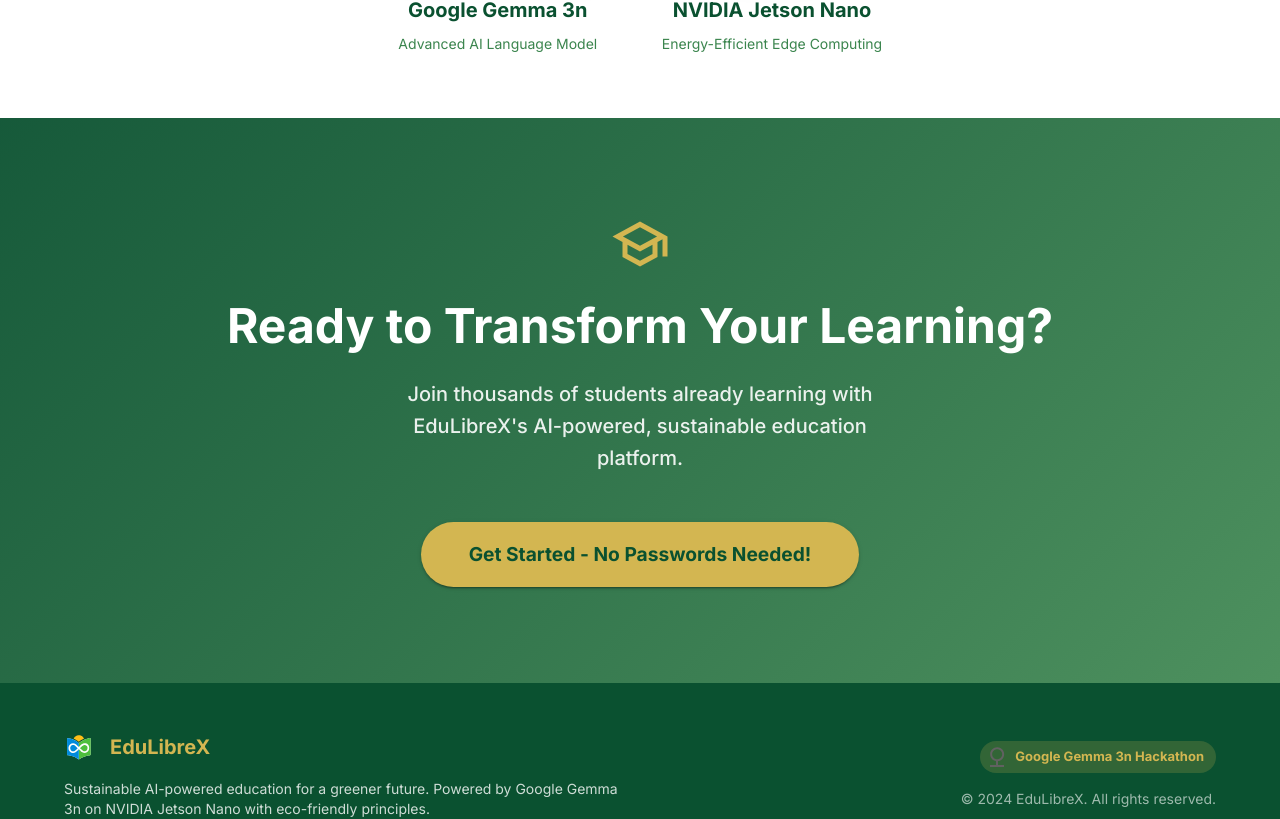
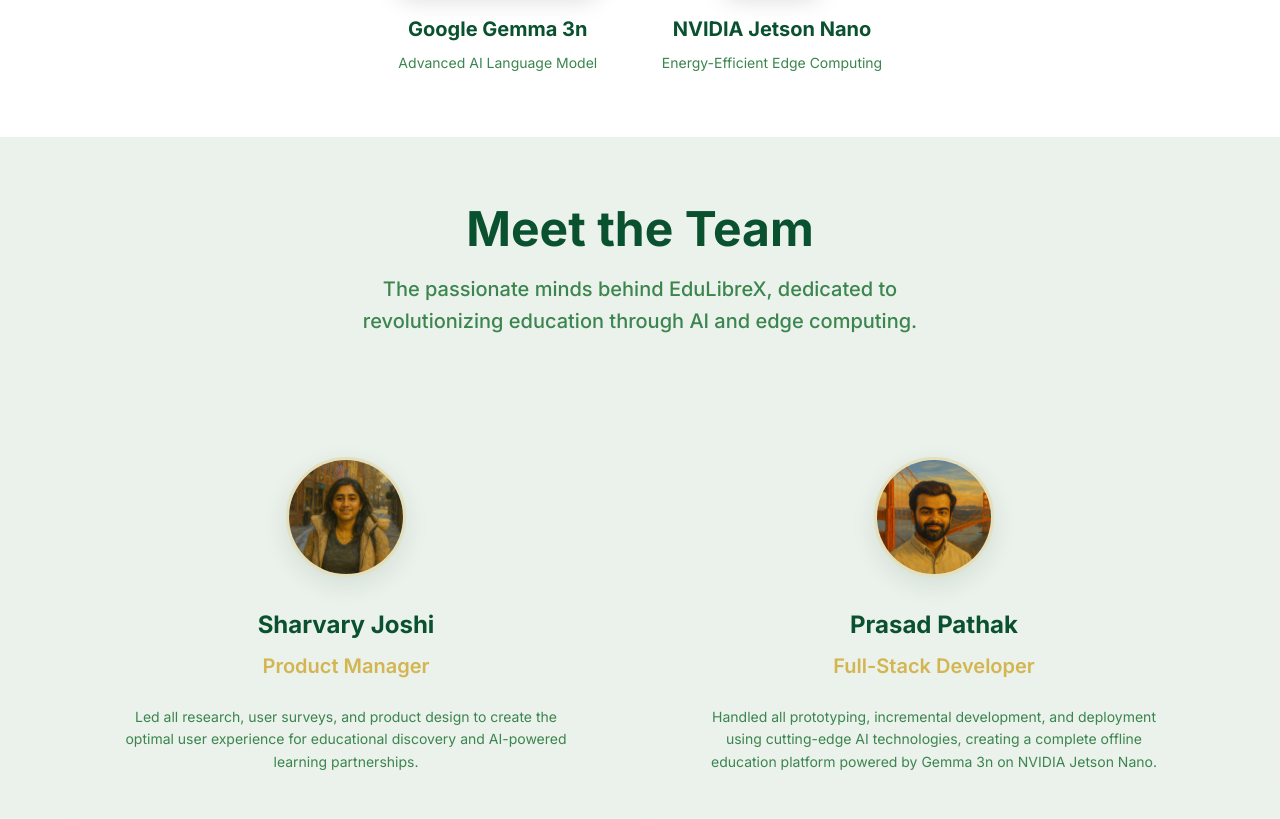
Before and after one commit to prasaddpathak/ai-tutor, a React (Vite) app in the folder frontend/: page / in a window 1280 px wide. Shown: the part 2005-2824 px from the top of the page. Built offline with nearby package versions, Linux system fonts and the light colour scheme; no server answers.

Commit message:
add team section for deployment

```diff
--- a/frontend/src/i18n/locales/en.json
+++ b/frontend/src/i18n/locales/en.json
@@ -81,6 +81,16 @@
       "description": "EduLibreX harnesses the cutting-edge Google Gemma 3n language model running efficiently on NVIDIA Jetson Nano hardware, delivering powerful AI education while maintaining sustainability and offline capability.",
       "gemma": "Advanced AI Language Model",
       "jetson": "Energy-Efficient Edge Computing"
+    },
+    "team": {
+      "title": "Meet the Team",
+      "subtitle": "The passionate minds behind EduLibreX, dedicated to revolutionizing education through AI and edge computing.",
+      "sharvary": {
+        "description": "Led all research, user surveys, and product design to create the optimal user experience for educational discovery and AI-powered learning partnerships."
+      },
+      "prasad": {
+        "description": "Handled all prototyping, incremental development, and deployment using cutting-edge AI technologies, creating a complete offline education platform powered by Gemma 3n on NVIDIA Jetson Nano."
+      }
     },
     "cta": {
       "title": "Ready to Transform Your Learning?",
--- a/frontend/src/i18n/locales/es.json
+++ b/frontend/src/i18n/locales/es.json
@@ -81,6 +81,16 @@
       "description": "EduLibreX aprovecha el modelo de lenguaje Google Gemma 3n de vanguardia ejecutándose eficientemente en hardware NVIDIA Jetson Nano, ofreciendo educación IA poderosa mientras mantiene sostenibilidad y capacidad sin conexión.",
       "gemma": "Modelo de Lenguaje IA Avanzado",
       "jetson": "Computación de Borde Eficiente en Energía"
+    },
+    "team": {
+      "title": "Conoce al Equipo",
+      "subtitle": "Las mentes apasionadas detrás de EduLibreX, dedicadas a revolucionar la educación a través de IA y computación de borde.",
+      "sharvary": {
+        "description": "Dirigió toda la investigación, encuestas de usuarios y diseño de producto para crear la experiencia de usuario óptima para el descubrimiento educativo y las asociaciones de aprendizaje impulsadas por IA."
+      },
+      "prasad": {
+        "description": "Manejó todo el prototipado, desarrollo incremental y despliegue utilizando tecnologías de IA de vanguardia, creando una plataforma educativa offline completa impulsada por Gemma 3n en NVIDIA Jetson Nano."
+      }
     },
     "cta": {
       "title": "¿Listo para Transformar tu Aprendizaje?",
--- a/frontend/src/pages/Landing/LandingPage.tsx
+++ b/frontend/src/pages/Landing/LandingPage.tsx
@@ -347,7 +347,7 @@
           >
             <Box sx={{ textAlign: 'center' }}>
               <Typography
-                variant="h4"
+                variant="h3"
                 fontWeight="bold"
                 gutterBottom
                 sx={{ color: '#0A5130' }}
@@ -402,6 +402,198 @@
               </Box>
             </Box>
           </motion.div>
+        </Container>
+      </Box>
+
+      {/* Team Section */}
+      <Box sx={{ py: 8, backgroundColor: alpha('#0A5130', 0.05) }}>
+        <Container maxWidth="lg">
+          <motion.div
+            initial={{ opacity: 0, y: 30 }}
+            whileInView={{ opacity: 1, y: 0 }}
+            transition={{ duration: 0.8 }}
+            viewport={{ once: true }}
+          >
+            <Box sx={{ textAlign: 'center', mb: 6 }}>
+              <Typography
+                variant="h3"
+                fontWeight="bold"
+                gutterBottom
+                sx={{ color: '#0A5130' }}
+              >
+                {t('landing.team.title')}
+              </Typography>
+              <Typography
+                variant="h6"
+                sx={{ color: '#3B854E', maxWidth: 600, mx: 'auto' }}
+              >
+                {t('landing.team.subtitle')}
+              </Typography>
+            </Box>
+          </motion.div>
+
+          <Grid container spacing={3} justifyContent="center">
+            <Grid item xs={12} md={6}>
+              <motion.div
+                initial={{ opacity: 0, y: 30 }}
+                whileInView={{ opacity: 1, y: 0 }}
+                transition={{ duration: 0.6, delay: 0.1 }}
+                viewport={{ once: true }}
+              >
+                <Card
+                  component="a"
+                  href="https://www.linkedin.com/in/sharvaryjoshi/"
+                  target="_blank"
+                  rel="noopener noreferrer"
+                  sx={{
+                    height: '100%',
+                    borderRadius: 3,
+                    border: '1px solid',
+                    borderColor: alpha('#3B854E', 0.1),
+                    transition: 'all 0.3s ease-in-out',
+                    textDecoration: 'none',
+                    cursor: 'pointer',
+                    '&:hover': {
+                      transform: 'translateY(-8px)',
+                      boxShadow: `0 20px 40px ${alpha('#0A5130', 0.15)}`,
+                      borderColor: alpha('#D3B651', 0.4),
+                    },
+                  }}
+                >
+                  <CardContent sx={{ p: 6, textAlign: 'center' }}>
+                    <Box
+                      sx={{
+                        width: 120,
+                        height: 120,
+                        borderRadius: '50%',
+                        mx: 'auto',
+                        mb: 4,
+                        overflow: 'hidden',
+                        border: '3px solid',
+                        borderColor: alpha('#D3B651', 0.3),
+                        boxShadow: `0 8px 24px ${alpha('#0A5130', 0.1)}`,
+                        transition: 'all 0.3s ease-in-out',
+                        '&:hover': {
+                          borderColor: '#D3B651',
+                          transform: 'scale(1.05)',
+                        },
+                      }}
+                    >
+                      <img
+                        src="/sharvary.jpg"
+                        alt="Sharvary Joshi"
+                        style={{
+                          width: '100%',
+                          height: '100%',
+                          objectFit: 'cover',
+                        }}
+                      />
+                    </Box>
+                    <Typography
+                      variant="h5"
+                      fontWeight="bold"
+                      gutterBottom
+                      sx={{ color: '#0A5130' }}
+                    >
+                      Sharvary Joshi
+                    </Typography>
+                    <Typography
+                      variant="h6"
+                      sx={{ color: '#D3B651', mb: 3, fontWeight: 600 }}
+                    >
+                      Product Manager
+                    </Typography>
+                    <Typography
+                      variant="body2"
+                      sx={{ color: '#3B854E', lineHeight: 1.6 }}
+                    >
+                      {t('landing.team.sharvary.description')}
+                    </Typography>
+                  </CardContent>
+                </Card>
+              </motion.div>
+            </Grid>
+            <Grid item xs={12} md={6}>
+              <motion.div
+                initial={{ opacity: 0, y: 30 }}
+                whileInView={{ opacity: 1, y: 0 }}
+                transition={{ duration: 0.6, delay: 0.2 }}
+                viewport={{ once: true }}
+              >
+                <Card
+                  component="a"
+                  href="https://www.linkedin.com/in/prasaddpathak/"
+                  target="_blank"
+                  rel="noopener noreferrer"
+                  sx={{
+                    height: '100%',
+                    borderRadius: 3,
+                    border: '1px solid',
+                    borderColor: alpha('#3B854E', 0.1),
+                    transition: 'all 0.3s ease-in-out',
+                    textDecoration: 'none',
+                    cursor: 'pointer',
+                    '&:hover': {
+                      transform: 'translateY(-8px)',
+                      boxShadow: `0 20px 40px ${alpha('#0A5130', 0.15)}`,
+                      borderColor: alpha('#D3B651', 0.4),
+                    },
+                  }}
+                >
+                  <CardContent sx={{ p: 6, textAlign: 'center' }}>
+                    <Box
+                      sx={{
+                        width: 120,
+                        height: 120,
+                        borderRadius: '50%',
+                        mx: 'auto',
+                        mb: 4,
+                        overflow: 'hidden',
+                        border: '3px solid',
+                        borderColor: alpha('#D3B651', 0.3),
+                        boxShadow: `0 8px 24px ${alpha('#0A5130', 0.1)}`,
+                        transition: 'all 0.3s ease-in-out',
+                        '&:hover': {
+                          borderColor: '#D3B651',
+                          transform: 'scale(1.05)',
+                        },
+                      }}
+                    >
+                      <img
+                        src="/prasad.jpg"
+                        alt="Prasad Pathak"
+                        style={{
+                          width: '100%',
+                          height: '100%',
+                          objectFit: 'cover',
+                        }}
+                      />
+                    </Box>
+                    <Typography
+                      variant="h5"
+                      fontWeight="bold"
+                      gutterBottom
+                      sx={{ color: '#0A5130' }}
+                    >
+                      Prasad Pathak
+                    </Typography>
+                    <Typography
+                      variant="h6"
+                      sx={{ color: '#D3B651', mb: 3, fontWeight: 600 }}
+                    >
+                      Full-Stack Developer
+                    </Typography>
+                    <Typography
+                      variant="body2"
+                      sx={{ color: '#3B854E', lineHeight: 1.6 }}
+                    >
+                      {t('landing.team.prasad.description')}
+                    </Typography>
+                  </CardContent>
+                </Card>
+              </motion.div>
+            </Grid>
+          </Grid>
         </Container>
       </Box>
 
```
Also changed, not shown: frontend/public/prasad.jpg (added), frontend/public/sharvary.jpg (added).
